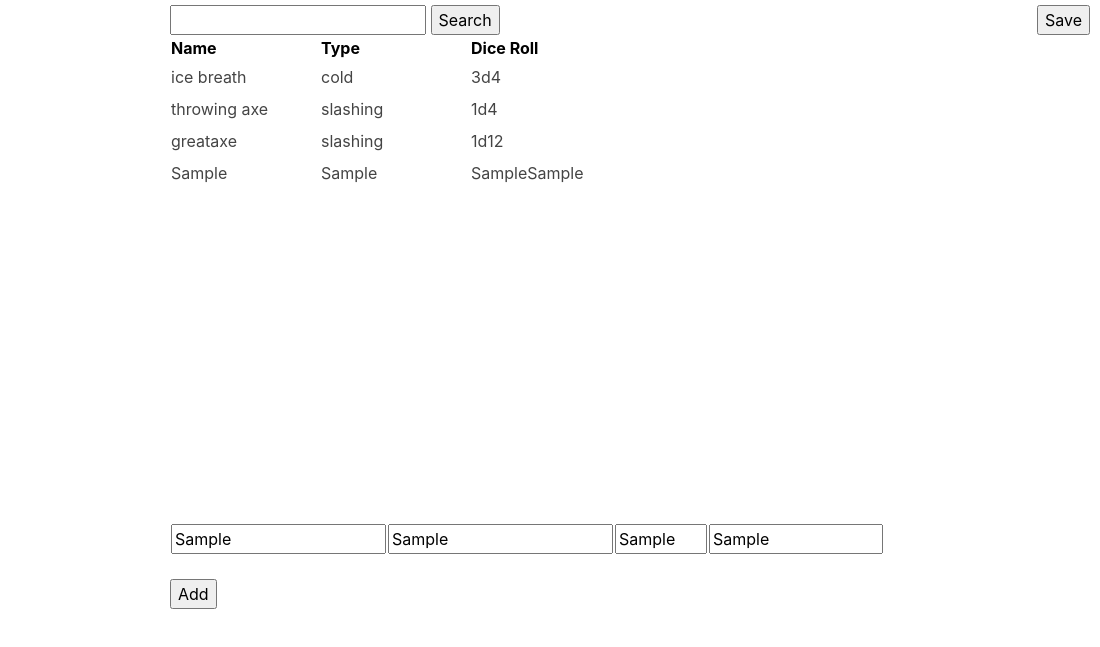
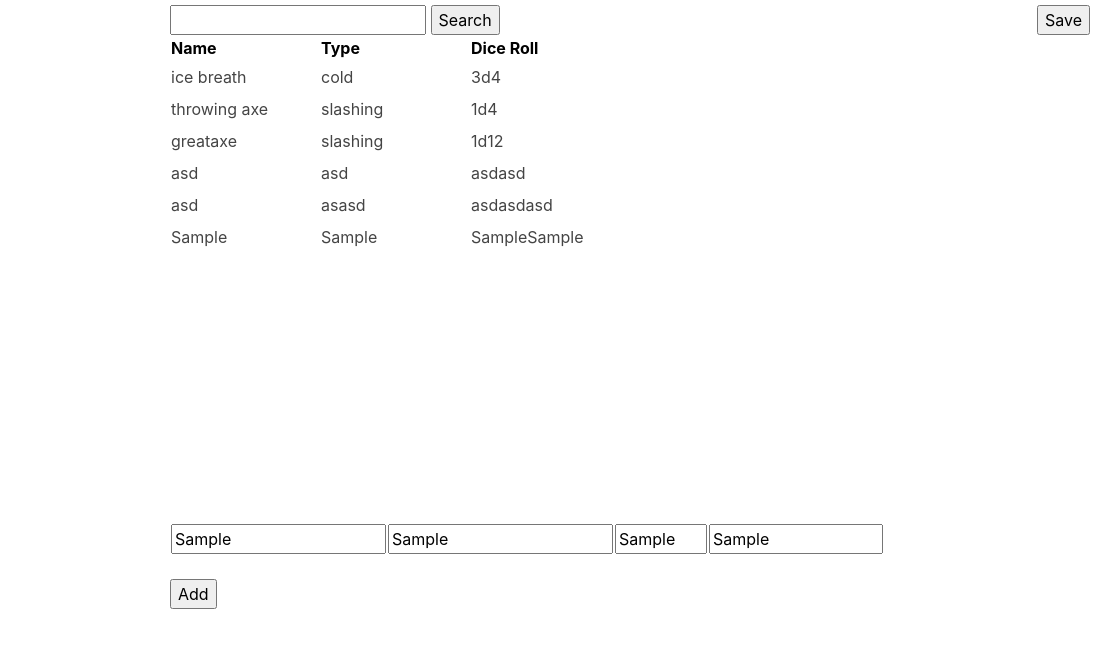
Before and after one commit to Advill/DnD-Charsheet, an Electron app: page src/spells.html in a window 1100 px wide. Both pictures are taken after typing "Sample", "Sample", "Sample", "Sample" into the empty fields and a click on the button "Add". Shown: the part 45-692 px from the top of the page. Drawn offline with nearby package versions, Linux system fonts and the light colour scheme; no server answers.

Commit message:
get file io working. yes. its finally working

```diff
--- a/package.json
+++ b/package.json
@@ -4,13 +4,17 @@
   "description": "",
   "main": "main.js",
   "scripts": {
-    "start": "electron ."
+    "start": "electron .",
+    "server": "node filewrite.js",
+    "dev": "concurrently \"node filewrite.js\" \"electron .\""
   },
   "author": "",
   "license": "ISC",
   "dependencies": {
+    "body-parser": "^1.18.3",
     "edit-json-file": "^1.1.0",
     "electron": "^2.0.0",
+    "express": "^4.16.3",
     "help": "^3.0.2",
     "jsonfile": "^4.0.0",
     "npm": "^6.4.1"
--- a/src/charsheet.json
+++ b/src/charsheet.json
@@ -6,20 +6,32 @@
         {
             "name": "ice breath",
             "type": "cold",
-            "rollnum": 3,
+            "rollnum": "3",
             "rolltype": "d4"
         },
         {
             "name": "throwing axe",
             "type": "slashing",
-            "rollnum": 1,
+            "rollnum": "1",
             "rolltype": "d4"
         },
         {
             "name": "greataxe",
             "type": "slashing",
-            "rollnum": 1,
+            "rollnum": "1",
             "rolltype": "d12"
+        },
+        {
+            "name": "asd",
+            "type": "asd",
+            "rollnum": "asd",
+            "rolltype": "asd"
+        },
+        {
+            "name": "asd",
+            "type": "asasd",
+            "rollnum": "asdasd",
+            "rolltype": "asd"
         }
     ],
     "equipment": [
--- a/src/spells.html
+++ b/src/spells.html
@@ -16,7 +16,7 @@
         </h1>
         <input type="text" id="search">
         <input type="button" value="Search" onclick="search(document.getElementById('search').value)">
-        <input type="button" value="Save" onclick="open(document)" style="float: right">
+        <input type="button" value="Save" style="float: right">
 
         <table>
             <thead style="color:black">
@@ -58,24 +58,25 @@
     </div>
 
     <script>
-
-        var json = (function () {
+        var json;
+        /*var json = (function () {
             var json = null;
             $.ajax({
                 'async': false,
                 'global': false,
                 'url': "./charsheet.json",
-                'dataType': "json",
+                'dataType': "application/json",
                 'success': function (data) {
                     json = data;
                 }
             });
             return json;
-        })();
+        })();*/
         var table = document.getElementById("list")
-        //fileSave(json);
 
         $.getJSON('./charsheet.json', function (data) {
+            json = data;
+            //window.alert(json.spells[0].name)
             $.each(data.spells, function (i, f) {
                 var diceRoll = f.rollnum + f.rolltype
                 var tblRow = "<tr>" + "<td class='col1'>" + f.name + "</td>" +
@@ -93,13 +94,18 @@
         // function to add a row to the table
         function addRow() {
             // tests if the inputs are empty
-            if (document.getElementById("name").value === "" ||
+            /*if (document.getElementById("name").value === "" ||
                 document.getElementById("type").value === "" ||
                 document.getElementById("rollnum").value === "" ||
                 document.getElementById("rolltype").value === "") {
                 return
-            }
+            }*/
             // creates the row with the text from the text boxes
+            var name = document.getElementById("name").value;
+            var type = document.getElementById("type").value;
+            var rollnum = document.getElementById("rollnum").value;
+            var rolltype = document.getElementById("rolltype").value;
+
             var diceRoll = document.getElementById("rollnum").value + document.getElementById("rolltype").value
 
             var tblRow = "<tr>" + "<td class='col1'>" + document.getElementById("name").value + "</td>" +
@@ -109,7 +115,32 @@
             // inserets the row
             var row = table.insertRow(table.length)
             row.innerHTML = tblRow
-            fileSave(json);
+
+            json.spells.push({ "name": name, "type": type, "rollnum": rollnum, "rolltype": rolltype })
+
+            $.ajax({
+                url: "http://localhost:3000/post",
+                type: "POST",
+                dataType: "text",
+                data: {
+                    j: JSON.stringify(json)
+                },
+                timeout: 5000,
+                complete: function () {
+                    //called when complete
+                    console.log('process complete');
+                },
+
+                success: function (data) {
+                    console.log(data);
+                    console.log('process sucess');
+                },
+
+                error: function () {
+                    console.log('process error');
+                },
+            });
+
             // resets the values in the input boxes
             /*document.getElementById("name").value = ""
             document.getElementById("type").value = ""
@@ -128,6 +159,7 @@
                 if (row.cells[0].innerText === name) {
                     row.cells[0].scrollIntoView()
                     // todo - add highlight to row that is found
+                    //row.css("background-color", "#ffffff");
                 }
             }
         }
```
Also changed, not shown: filewrite.js (added, +33 -0 lines), main.js (+1 -18 lines), 1 other file.
